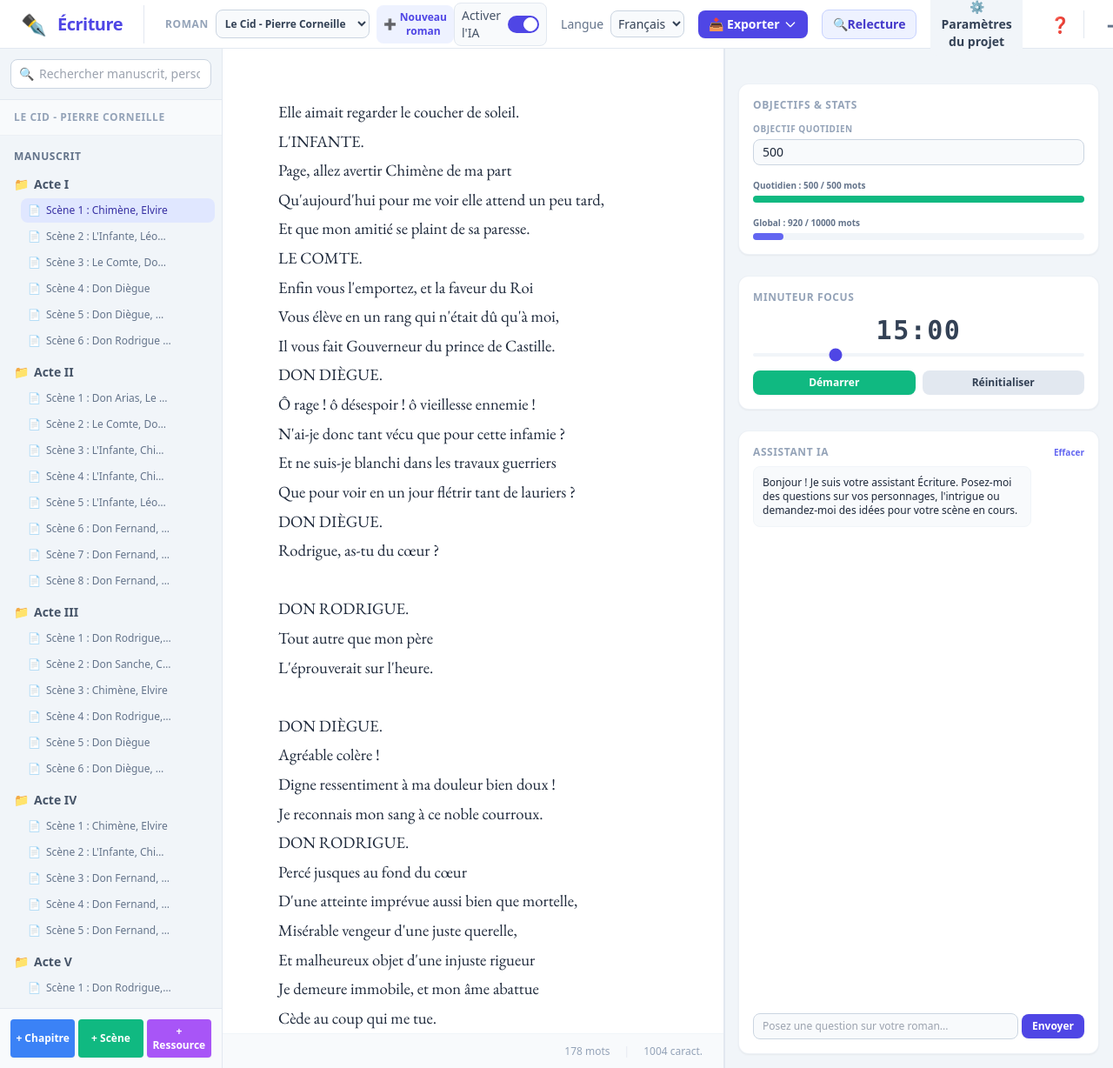
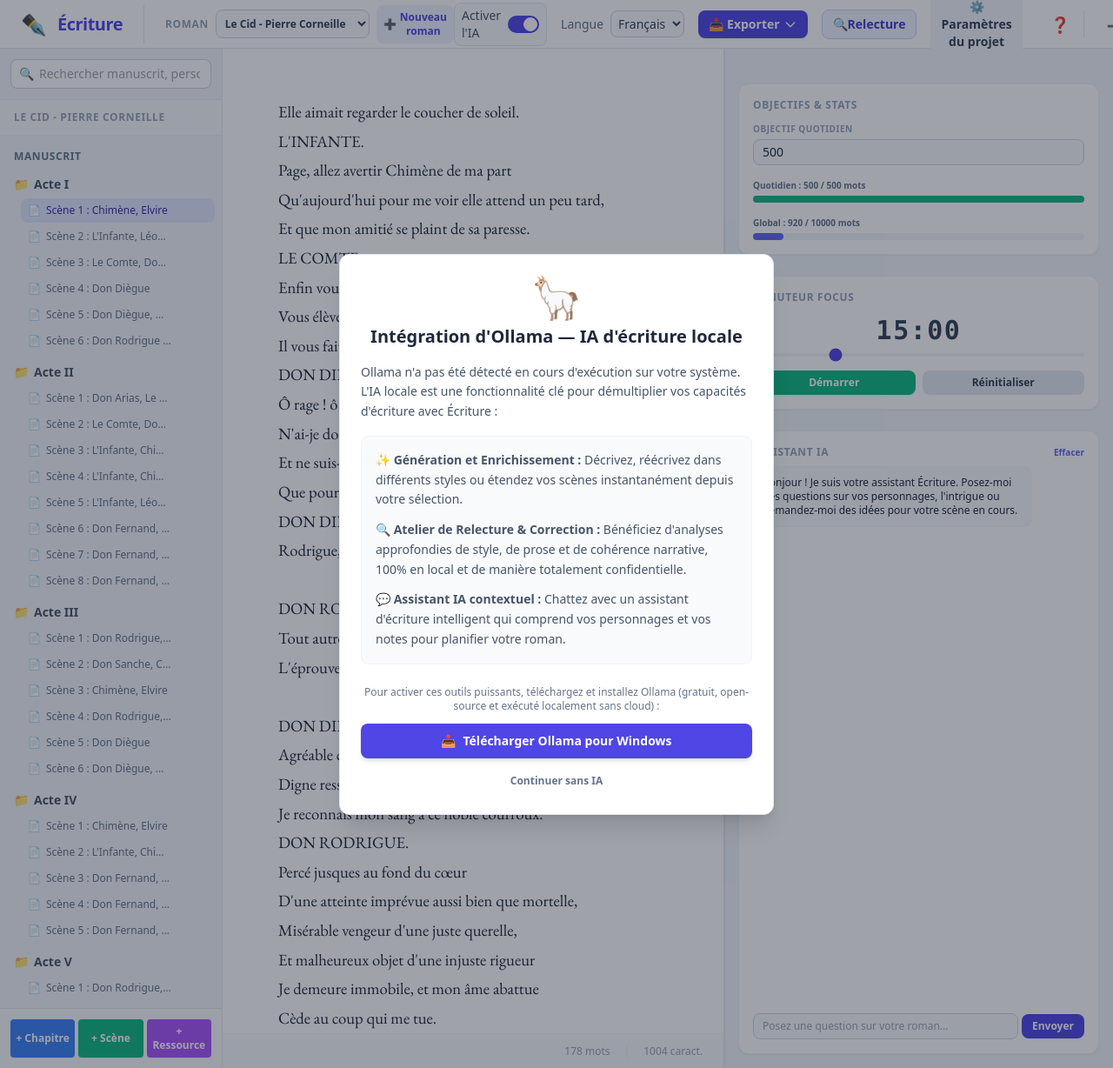
Before and after one commit to neomars/ecriture, a Flask app: page / in a window 1280 px wide; the page is wider, and only the part inside the window is pictured. Shown: that part at 87% size. Run offline with Flask 3, Linux system fonts and the light colour scheme; data that the repository does not hold is empty; some libraries are stand-ins or nearby versions.

Commit message:
feat: Check Ollama status on startup and display onboarding popup if offline with download link

```diff
--- a/locales/fr.json
+++ b/locales/fr.json
@@ -135,5 +135,13 @@
   "stat_words": "MOTS",
   "stat_richness": "RICHESSE LEXICALE",
   "stat_paragraphs": "PARAGRAPHES",
-  "stat_dialogue_ratio": "RATIO DIALOGUE"
+  "stat_dialogue_ratio": "RATIO DIALOGUE",
+  "ollama_missing_title": "Intégration d'Ollama — IA d'écriture locale",
+  "ollama_missing_intro": "Ollama n'a pas été détecté en cours d'exécution sur votre système. L'IA locale est une fonctionnalité clé pour démultiplier vos capacités d'écriture avec Écriture :",
+  "ollama_benefit_1": "✨ <strong>Génération et Enrichissement :</strong> Décrivez, réécrivez dans différents styles ou étendez vos scènes instantanément depuis votre sélection.",
+  "ollama_benefit_2": "🔍 <strong>Atelier de Relecture & Correction :</strong> Bénéficiez d'analyses approfondies de style, de prose et de cohérence narrative, 100% en local et de manière totalement confidentielle.",
+  "ollama_benefit_3": "💬 <strong>Assistant IA contextuel :</strong> Chattez avec un assistant d'écriture intelligent qui comprend vos personnages et vos notes pour planifier votre roman.",
+  "ollama_missing_download_prompt": "Pour activer ces outils puissants, téléchargez et installez Ollama (gratuit, open-source et exécuté localement sans cloud) :",
+  "ollama_missing_download_btn": "Télécharger Ollama pour Windows",
+  "ollama_missing_close": "Continuer sans IA"
 }
--- a/main.py
+++ b/main.py
@@ -870,6 +870,23 @@ def ai_chat():
             "model": "Simulation"
         })
 
+@app.route('/api/ai/status', methods=['GET'])
+def get_ai_status():
+    """Checks if Ollama is installed and running locally."""
+    import urllib.request
+    try:
+        req = urllib.request.Request("http://localhost:11434/api/tags", method="GET")
+        with urllib.request.urlopen(req, timeout=1.5) as response:
+            return jsonify({
+                "status": "online",
+                "installed": True
+            })
+    except Exception:
+        return jsonify({
+            "status": "offline",
+            "installed": False
+        })
+
 @app.route('/api/ai/models', methods=['GET'])
 def get_ollama_models():
     """Queries the local Ollama API to fetch installed models."""
--- /dev/null
+++ b/projects/test_creation_novel_7.json
@@ -0,0 +1,42 @@
+{
+    "settings": {
+        "title": "Test Creation Novel",
+        "daily_goal": 500,
+        "overall_goal": 50000,
+        "overall_written": 0,
+        "daily_written": 0
+    },
+    "manuscript": [],
+    "plot": {
+        "plotlines": [
+            {
+                "id": "pl_1",
+                "title": "Scenes"
+            },
+            {
+                "id": "pl_2",
+                "title": "Romance"
+            },
+            {
+                "id": "pl_3",
+                "title": "Scandal"
+            },
+            {
+                "id": "pl_4",
+                "title": "Class"
+            }
+        ],
+        "cards": []
+    },
+    "characters": [],
+    "story_notes": [],
+    "key_events": [
+        {
+            "id": "evt_1",
+            "title": "Mr. Bingley Rents Netherfield",
+            "description": "The news of Netherfield being let to a wealthy bachelor spreads across Hertfordshire.",
+            "chapter_id": "chap_1",
+            "characters": []
+        }
+    ]
+}
--- /dev/null
+++ b/projects/test_creation_novel_8.json
@@ -0,0 +1,42 @@
+{
+    "settings": {
+        "title": "Test Creation Novel",
+        "daily_goal": 500,
+        "overall_goal": 50000,
+        "overall_written": 0,
+        "daily_written": 0
+    },
+    "manuscript": [],
+    "plot": {
+        "plotlines": [
+            {
+                "id": "pl_1",
+                "title": "Scenes"
+            },
+            {
+                "id": "pl_2",
+                "title": "Romance"
+            },
+            {
+                "id": "pl_3",
+                "title": "Scandal"
+            },
+            {
+                "id": "pl_4",
+                "title": "Class"
+            }
+        ],
+        "cards": []
+    },
+    "characters": [],
+    "story_notes": [],
+    "key_events": [
+        {
+            "id": "evt_1",
+            "title": "Mr. Bingley Rents Netherfield",
+            "description": "The news of Netherfield being let to a wealthy bachelor spreads across Hertfordshire.",
+            "chapter_id": "chap_1",
+            "characters": []
+        }
+    ]
+}
--- a/static/js/moteur.js
+++ b/static/js/moteur.js
@@ -128,7 +128,40 @@
 
             await loadProjectsList();
             await loadProject();
+            await checkOllamaStatus();
         });
+
+        // Check Ollama Status on Startup
+        async function checkOllamaStatus() {
+            try {
+                const res = await fetch('/api/ai/status');
+                if (res.ok) {
+                    const data = await res.json();
+                    if (!data.installed) {
+                        showOllamaMissingModal();
+                    }
+                } else {
+                    showOllamaMissingModal();
+                }
+            } catch (err) {
+                console.error("Error checking Ollama status:", err);
+                showOllamaMissingModal();
+            }
+        }
+
+        function showOllamaMissingModal() {
+            const modal = document.getElementById('ollama-missing-modal');
+            if (modal) {
+                modal.classList.remove('hidden');
+            }
+        }
+
+        window.closeOllamaMissingModal = function() {
+            const modal = document.getElementById('ollama-missing-modal');
+            if (modal) {
+                modal.classList.add('hidden');
+            }
+        };
 
         // LOAD PROJECTS LIST FOR DROPDOWN
         async function loadProjectsList() {
--- a/templates/index.html
+++ b/templates/index.html
@@ -664,6 +664,35 @@
         </div>
     </div>
 
+    <!-- MODAL: OLLAMA MISSING -->
+    <div id="ollama-missing-modal" class="hidden fixed inset-0 bg-slate-900/40 backdrop-blur-xs flex items-center justify-center z-50">
+        <div class="bg-white w-[500px] max-w-lg rounded-xl shadow-xl p-6 border border-slate-200">
+            <div class="text-center mb-4">
+                <span class="text-5xl mb-2 block">🦙</span>
+                <h3 class="text-xl font-bold text-slate-800" data-i18n="ollama_missing_title">Intégration d'Ollama — IA d'écriture locale</h3>
+            </div>
+
+            <p class="text-sm text-slate-600 mb-4 leading-relaxed" data-i18n="ollama_missing_intro">
+                Ollama n'a pas été détecté en cours d'exécution sur votre système. L'IA locale est une fonctionnalité clé pour démultiplier vos capacités d'écriture avec Écriture :
+            </p>
+
+            <ul class="space-y-3 mb-6 text-sm text-slate-600 leading-relaxed bg-slate-50 p-4 rounded-lg border border-slate-100">
+                <li data-i18n="ollama_benefit_1">✨ <strong>Génération et Enrichissement :</strong> Décrivez, réécrivez dans différents styles ou étendez vos scènes instantanément depuis votre sélection.</li>
+                <li data-i18n="ollama_benefit_2">🔍 <strong>Atelier de Relecture & Correction :</strong> Bénéficiez d'analyses approfondies de style, de prose et de cohérence narrative, 100% en local et de manière totalement confidentielle.</li>
+                <li data-i18n="ollama_benefit_3">💬 <strong>Assistant IA contextuel :</strong> Chattez avec un assistant d'écriture intelligent qui comprend vos personnages et vos notes pour planifier votre roman.</li>
+            </ul>
+
+            <div class="text-center">
+                <p class="text-xs text-slate-500 mb-3" data-i18n="ollama_missing_download_prompt">Pour activer ces outils puissants, téléchargez et installez Ollama (gratuit, open-source et exécuté localement sans cloud) :</p>
+                <a href="https://ollama.com/download/windows" target="_blank" class="inline-flex items-center justify-center bg-indigo-600 hover:bg-indigo-700 text-white px-5 py-2.5 rounded-lg text-sm font-semibold shadow-md transition-all w-full mb-3 gap-2">
+                    <span>📥</span>
+                    <span data-i18n="ollama_missing_download_btn">Télécharger Ollama pour Windows</span>
+                </a>
+                <button onclick="closeOllamaMissingModal()" class="text-slate-500 hover:text-slate-700 text-xs font-semibold py-1.5 transition-colors" data-i18n="ollama_missing_close">Continuer sans IA</button>
+            </div>
+        </div>
+    </div>
+
     <!-- MODAL: RELECTURE WORKSHOP -->
     <div id="relecture-modal" class="hidden fixed inset-0 bg-slate-900/40 backdrop-blur-xs flex items-center justify-center z-50">
         <div class="bg-white w-[800px] max-w-4xl rounded-xl shadow-xl p-6 border border-slate-200 flex flex-col max-h-[90vh]">
```
Also changed, not shown: locales/en.json (+9 -1 lines), test_app.py (+8 -0 lines), 4 other files.
